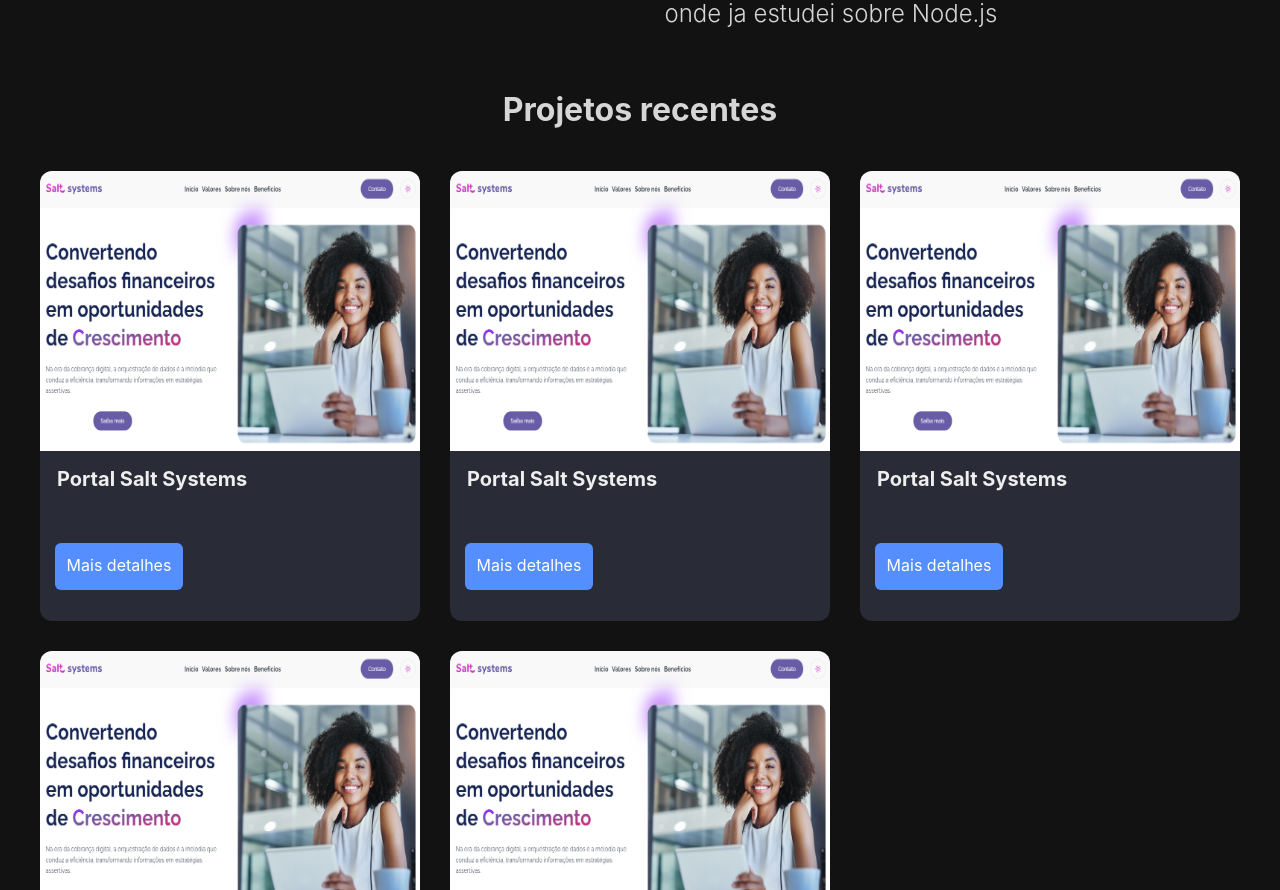
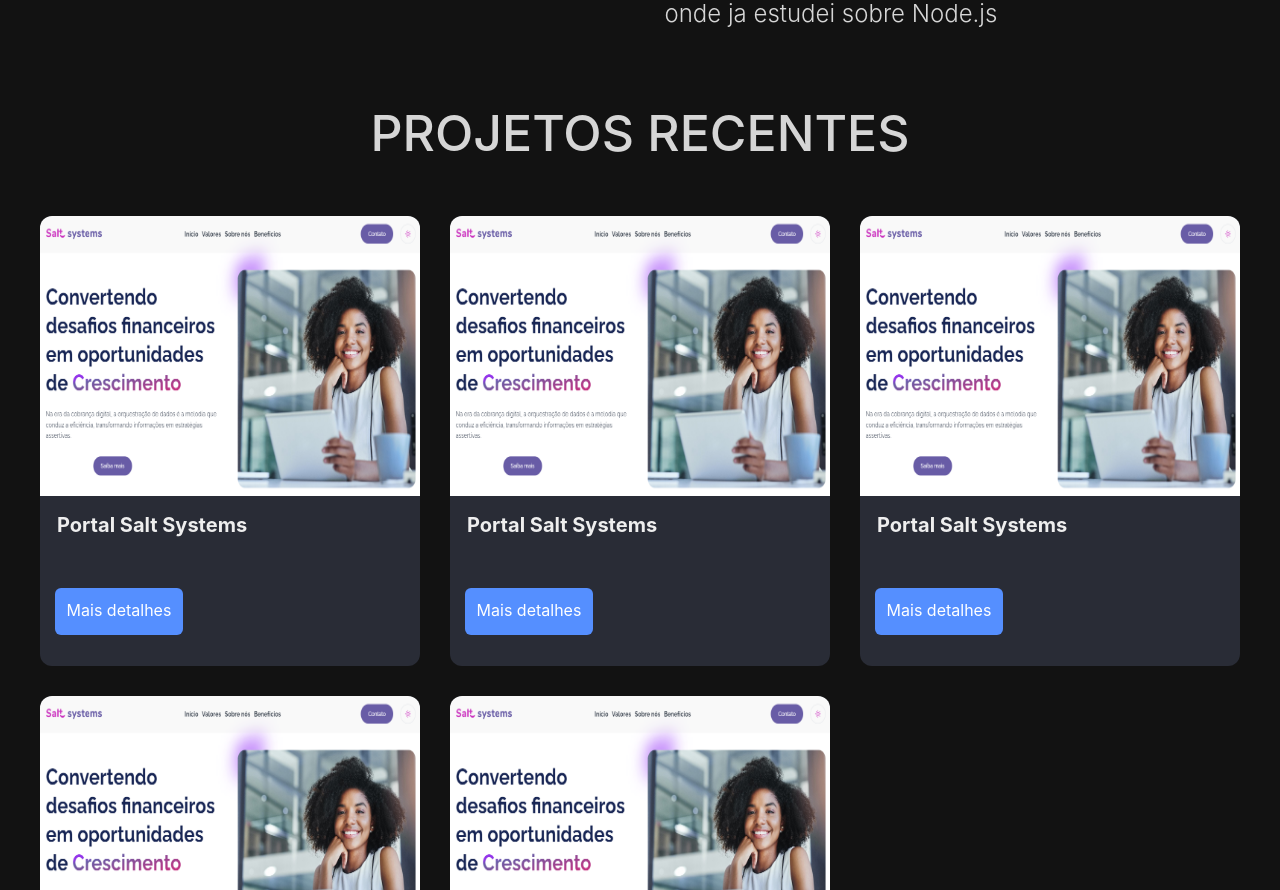
Before and after one commit to FiNiShYy/MyPortfolio, a React (Create React App) app: page / in a window 1280 px wide. Shown: the part 971-1861 px from the top of the page. Built offline with nearby package versions, Linux system fonts and the light colour scheme; the HTML template or start-up script is replaced by a standard one.

Commit message:
technologies style done

```diff
--- a/src/components/Portfolio/Portfolio.css
+++ b/src/components/Portfolio/Portfolio.css
@@ -13,6 +13,11 @@
     flex-direction: column;
     justify-content: center;
     align-items: center;
+}
+
+.portfolio-section h1 {
+    font-size: 50px;
+    font-weight: 500;
 }
 
 .card-container {
--- a/src/components/Portfolio/index.jsx
+++ b/src/components/Portfolio/index.jsx
@@ -6,7 +6,7 @@ import './Portfolio.css';
 const Portfolio = () => {
         return (
         <div className='portfolio-section'>
-            <h1>Projetos recentes</h1>
+            <h1>PROJETOS RECENTES</h1>
         <div className='card-section'>
         <Cards
                 className='cards'
```
